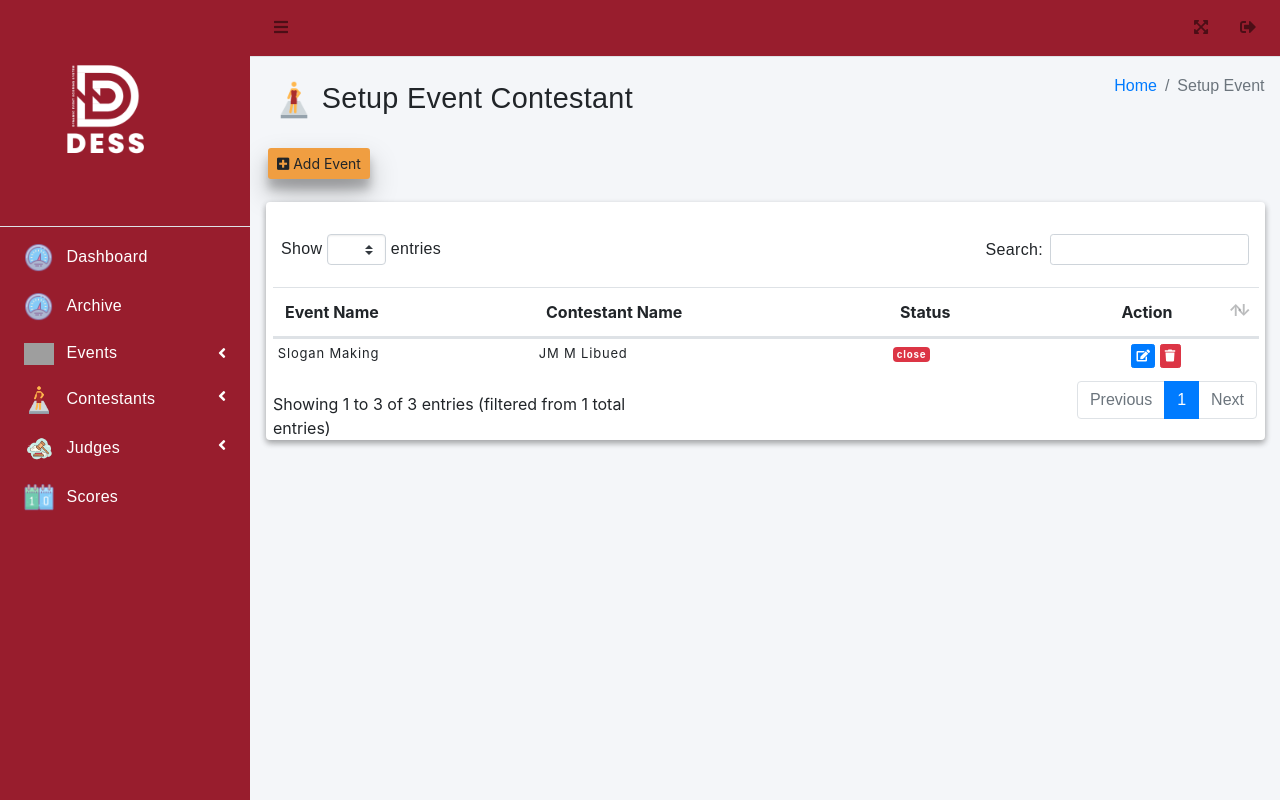
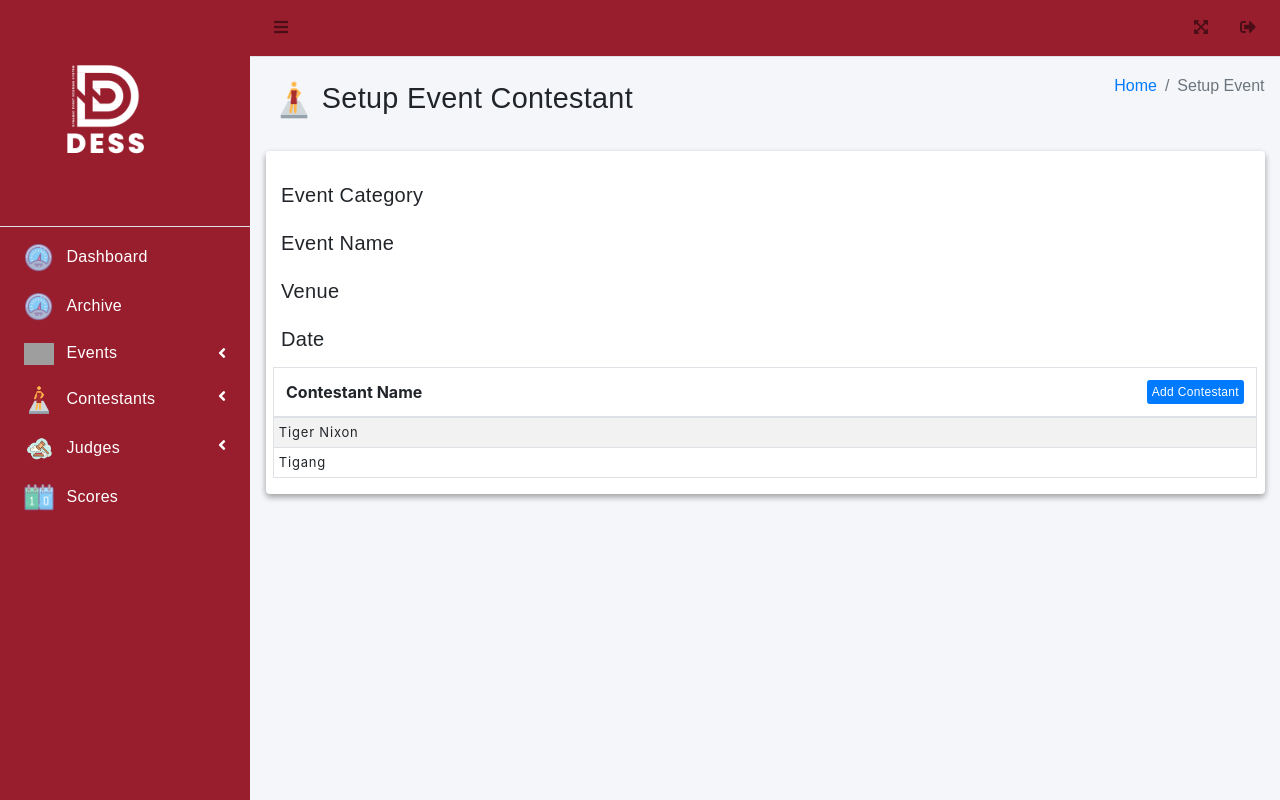
Before and after one commit to skyvstigreo/event-scoring-system, a PHP site: page /admin_contestantEvent.php in a window 1280 px wide. Run offline with PHP 8.4, Linux system fonts and the light colour scheme; data comes from the database, SQL or seed files in the repository; some libraries are stand-ins or nearby versions; grey boxes are pictures that could not be loaded.

Commit message:
Fixed Some Design on Module

```diff
--- a/admin_contestantEvent.php
+++ b/admin_contestantEvent.php
@@ -17,8 +17,8 @@ include 'header/admin.php'; ?>
                   <li class="breadcrumb-item active">Setup Event</li>
                </ol>
             </div>
-            <a class="btn btn-sm elevation-4" href="#" id="add" data-toggle="modal" data-target="#contestant_modal" style="margin-top: 20px;margin-left: 10px;background-color: rgb(240,158,65)"><i class="fa fa-plus-square"></i>
-               Add Event</a>
+            <!-- <a class="btn btn-sm elevation-4" href="#" id="add" data-toggle="modal" data-target="#contestant_modal" style="margin-top: 20px;margin-left: 10px;background-color: rgb(240,158,65)"><i class="fa fa-plus-square"></i>
+               Add Event</a> -->
          </div>
       </div>
    </div>
@@ -28,26 +28,34 @@ include 'header/admin.php'; ?>
          <div class="card card-info elevation-2">
             <br>
             <div class="col-md-12">
-               <table id="contestant_table" class="table">
-                  <thead class="btn-cancel">
+
+
+                    <h5>Event Category <span></span></h5>
+                    <h5>Event Name <span></span></h5>
+                    <h5>Venue <span></span></h5>
+                    <h5>Date <span></span></h5>
+
+
+                    <table id="" class="table table-striped table-bordered" style="width:100%">
+                        <thead>
                             <tr>
-                        <th>Event Name</th>
-                        <th>Contestant Name</th>
-                        <th>Status</th>
-                        <th class="text-center">Action</th>
+                                <th>Contestant Name  <button class="btn btn btn-primary btn-xs float-right">Add Contestant</button></th>
+
                             </tr>
                         </thead>
                         <tbody>
-                     <!-- <tr>
-                        <td>Cultural Event</td>
-                        <td>Jane Doe</td>
-                        <td><span class="badge bg-success">open</span></td>
-                        <td class="text-center">
-                           <a class="btn btn-sm btn-success" href="#" data-toggle="modal" data-target="#edit"><i class="fa fa-user-edit"></i> update</a>
-                           <a class="btn btn-sm btn-danger" href="#" data-toggle="modal" data-target="#delete"><i class="fa fa-trash-alt"></i> delete</a>
-                        </td>
-                     </tr> -->
+                            <tr>
+                                <td>Tiger Nixon</td>
+                            </tr>
+
+                            <tr>
+                                <td>Tigang</td>
+                            </tr>
+
                         </tbody>
+                        <tfoot>
+
+                        </tfoot>
                     </table>
             </div>
          </div>
@@ -55,20 +63,7 @@ include 'header/admin.php'; ?>
    </section>
 </div>
 </div>
-<div id="delete" class="modal animated rubberBand delete-modal" role="dialog">
-   <div class="modal-dialog modal-dialog-centered">
-      <div class="modal-content">
-         <div class="modal-body text-center">
-            <img src="asset/img/sent.png" alt="" width="50" height="46">
-            <h3>Are you sure want to delete this Course?</h3>
-            <div class="m-t-20">
-               <a href="#" class="btn btn-white" data-dismiss="modal">Close</a>
-               <button type="submit" class="btn btn-danger">Delete</button>
-            </div>
-         </div>
-      </div>
-   </div>
-</div>
+
 <div id="contestant_modal" class="modal animated rubberBand delete-modal" role="dialog">
    <div class="modal-dialog modal-dialog-centered modal-md">
       <div class="modal-content">
--- a/admin_contestantProfile.php
+++ b/admin_contestantProfile.php
@@ -8,12 +8,12 @@ include 'header/admin.php'; ?>
         <div class="container-fluid">
             <div class="row mb-2">
                 <div class="col-sm-6">
-                    <h1 class="m-0"><img src="asset/img/contestant.png" width="40"> Contestants</h1>
+                    <h1 class="m-0"><img src="asset/img/contestant.png" width="40"> Contestants Profile</h1>
                 </div>
                 <div class="col-sm-6">
                     <ol class="breadcrumb float-sm-right">
                         <li class="breadcrumb-item"><a href="#">Home</a></li>
-                        <li class="breadcrumb-item active">Contestants</li>
+                        <li class="breadcrumb-item active">Contestants Profile</li>
                     </ol>
                 </div>
                 <a class="btn btn-sm elevation-4" href="#" data-toggle="modal" data-target="#contestant_modal" id="add" style="margin-top: 20px;margin-left: 10px;background-color: rgb(240,158,65)"><i class="fa fa-user-plus"></i>
--- a/admin_createEvent.php
+++ b/admin_createEvent.php
@@ -248,13 +248,13 @@ include 'header/admin.php'; ?>
                               </div>
                            </div>
 
-                           <div class="col-md-12">
+                           <!-- <div class="col-md-12">
                               <div class="form-group">
                                  <label class="float-left">Judge</label>
-                                 <select class="form-control" id="event" name="event" style="cursor: pointer;" required>
+                                 <select class="form-control" id="event" name="event" style="cursor: pointer;">
                                     <option value="">--- Select Judge ---</option>
                                  </select>
-                              </div>
+                              </div> -->
                            </div>
                         </div>
                      </div>
```
Also changed, not shown: admin_category.php (+7 -6 lines). Lines whose indentation alone changed are shown as unchanged.
